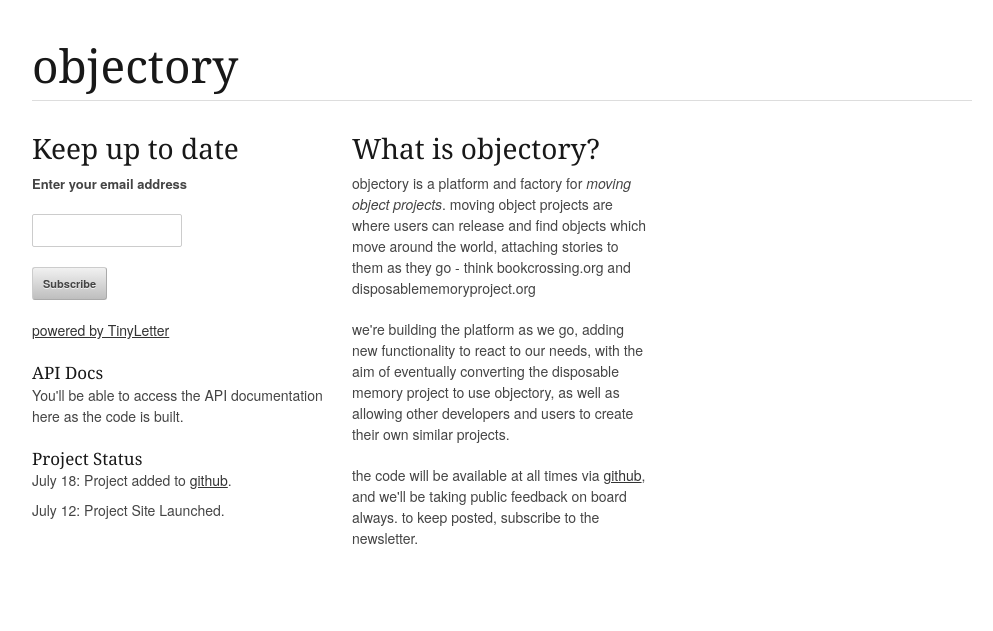
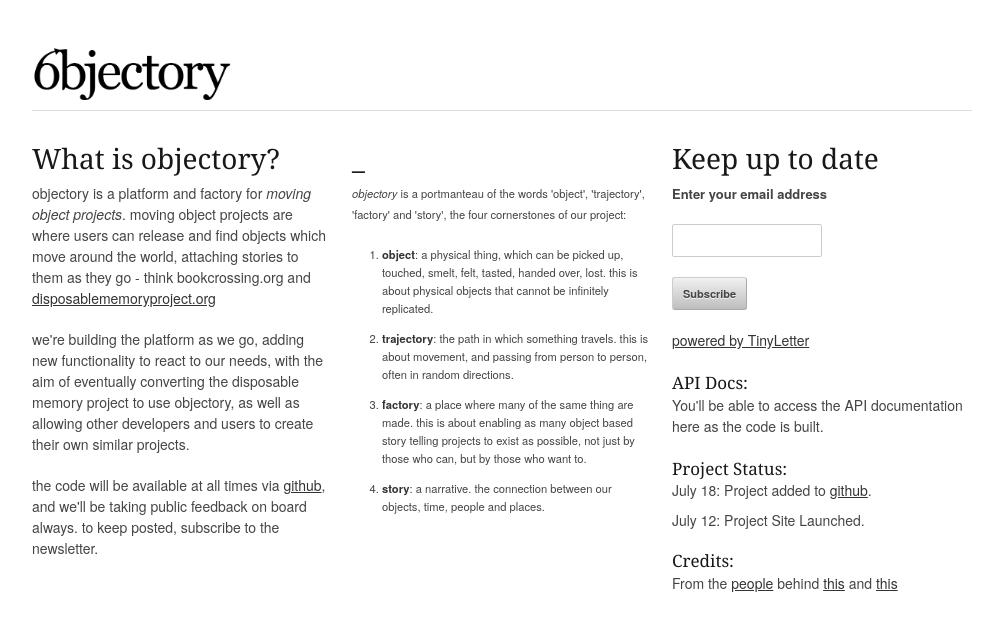
Before and after one commit to thinkplaymake/objectory.thinkplaymake.co, a PHP site: page / in a window 1280 px wide. Shown: the top 631 px of the page, without its empty margins (138-1131 px from the left). Run offline with PHP 8.4, Linux system fonts and the light colour scheme; some libraries are stand-ins or nearby versions.

Commit message:
homepage improvements
updated layout, added credits and links, added definition of objectory,
added logo

```diff
--- a/public/htdocs/index.html
+++ b/public/htdocs/index.html
@@ -8,8 +8,8 @@
 	<!-- Basic Page Needs
   ================================================== -->
 	<meta charset="utf-8">
-	<title>Stay updated with objectory</title>
-	<meta name="description" content="">
+	<title>objectory</title>
+	<meta name="description" content="a platform and factory for moving object projects">
 	<meta name="author" content="">
 
 	<!-- Mobile Specific Metas
@@ -45,28 +45,16 @@
 
 	<div class="container">
 		<div class="sixteen columns">
-			<h1 class="remove-bottom" style="margin-top: 40px">objectory</h1>
+			<h1 class="remove-bottom" style="margin-top: 40px"><span>objectory</span></h1>
 			<hr />
 		</div>
-		<div class="one-third column">
-			<h3>Keep up to date</h3>
-			<form action="https://tinyletter.com/thinkplaymake" method="post" target="popupwindow" onsubmit="window.open('https://tinyletter.com/thinkplaymake', 'popupwindow', 'scrollbars=yes,width=800,height=600');return true"><p><label for="tlemail">Enter your email address</label></p><p><input type="text" style="width:140px" name="email" id="tlemail" /></p><input type="hidden" value="1" name="embed"/><input type="submit" value="Subscribe" /><p><a href="https://tinyletter.com" target="_blank">powered by TinyLetter</a></p></form>
 
-			<h5>API Docs</h5>
-			<p>
-				You'll be able to access the API documentation here as the code is built.
-			</p>
 
-			<h5>Project Status</h5>
-			<ul>
-				<li>July 18: Project added to <a href="https://github.com/thinkplaymake/objectory.thinkplaymake.co">github</a>.</li>
-				<li>July 12: Project Site Launched.</li>
-			</ul>
-		</div>
+
 		<div class="one-third column">
 			<h3>What is objectory?</h3>
 			<p>
-				objectory is a platform and factory for <em>moving object projects</em>. moving object projects are where users can release and find objects which move around the world, attaching stories to them as they go - think bookcrossing.org and disposablememoryproject.org
+				objectory is a platform and factory for <em>moving object projects</em>. moving object projects are where users can release and find objects which move around the world, attaching stories to them as they go - think bookcrossing.org and <a href="http://disposablememoryproject.org">disposablememoryproject.org</a>
 			</p>
 			<p>
 				we're building the platform as we go, adding new functionality to react to our needs, with the aim of eventually converting the disposable memory project to use objectory, as well as allowing other developers and users to create their own similar projects.
@@ -76,6 +64,43 @@
 			</p>
 
 		</div>
+
+		<div class="one-third column" style="font-size: 80%;">
+			<h3>_</h3>
+			<p>
+				<em>objectory</em> is a portmanteau of the words 'object', 'trajectory', 'factory' and 'story', the four cornerstones of our project:
+			</p>
+			<ol>
+				<li><strong>object</strong>: a physical thing, which can be picked up, touched, smelt, felt, tasted, handed over, lost. this is about physical objects that cannot be infinitely replicated.</li>
+				<li><strong>trajectory</strong>: the path in which something travels. this is about movement, and passing from person to person, often in random directions.</li>
+				<li><strong>factory</strong>: a place where many of the same thing are made. this is about enabling as many object based story telling projects to exist as possible, not just by those who can, but by those who want to.</li>
+				<li><strong>story</strong>: a narrative. the connection between our objects, time, people and places.</li>
+			</ol>
+
+		</div>
+
+
+
+		<div class="one-third column">
+			<h3>Keep up to date</h3>
+			<form action="https://tinyletter.com/thinkplaymake" method="post" target="popupwindow" onsubmit="window.open('https://tinyletter.com/thinkplaymake', 'popupwindow', 'scrollbars=yes,width=800,height=600');return true"><p><label for="tlemail">Enter your email address</label></p><p><input type="text" style="width:140px" name="email" id="tlemail" /></p><input type="hidden" value="1" name="embed"/><input type="submit" value="Subscribe" /><p><a href="https://tinyletter.com" target="_blank">powered by TinyLetter</a></p></form>
+
+			<h5>API Docs:</h5>
+			<p>
+				You'll be able to access the API documentation here as the code is built.
+			</p>
+
+			<h5>Project Status:</h5>
+			<ul>
+				<li>July 18: Project added to <a href="https://github.com/thinkplaymake/objectory.thinkplaymake.co">github</a>.</li>
+				<li>July 12: Project Site Launched.</li>
+			</ul>
+
+			<h5>Credits:</h5>
+			<p>From the <a href="http://webponce.com">people</a> behind <a href="http://disposablememoryproject.org/">this</a> and <a href="http://the100.thinkplaymake.co">this</a></p>
+
+		</div>
+
 
 
 
--- a/public/htdocs/stylesheets/layout.css
+++ b/public/htdocs/stylesheets/layout.css
@@ -16,6 +16,10 @@
 
 /* #Site Styles
 ================================================== */
+
+h1 span { display:none; }
+h1 { display:block; height: 60px; background-image: url(../images/objectory.png); background-size: 200px; background-repeat:no-repeat; }
+
 
 /* #Page Styles
 ================================================== */
```
